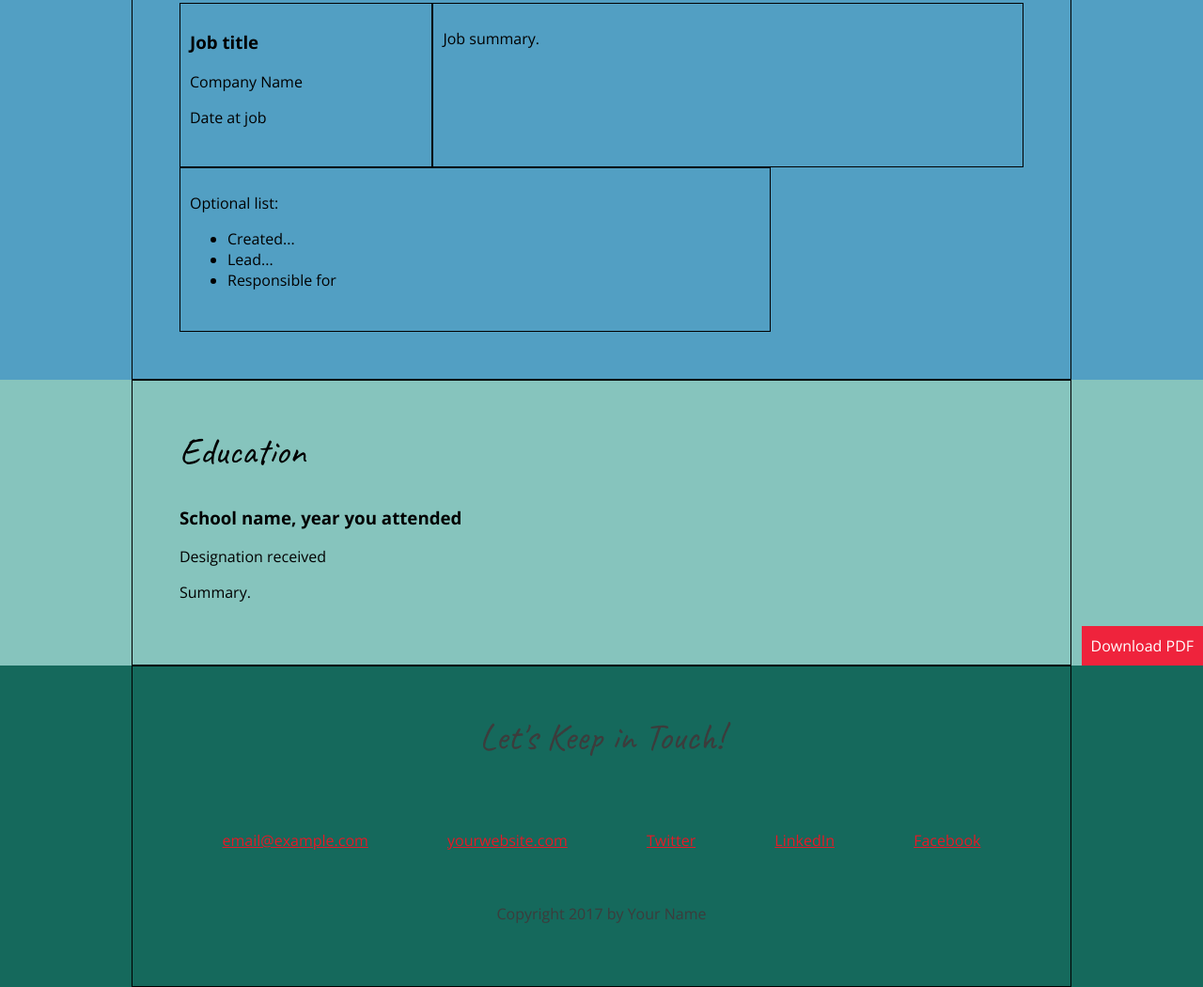
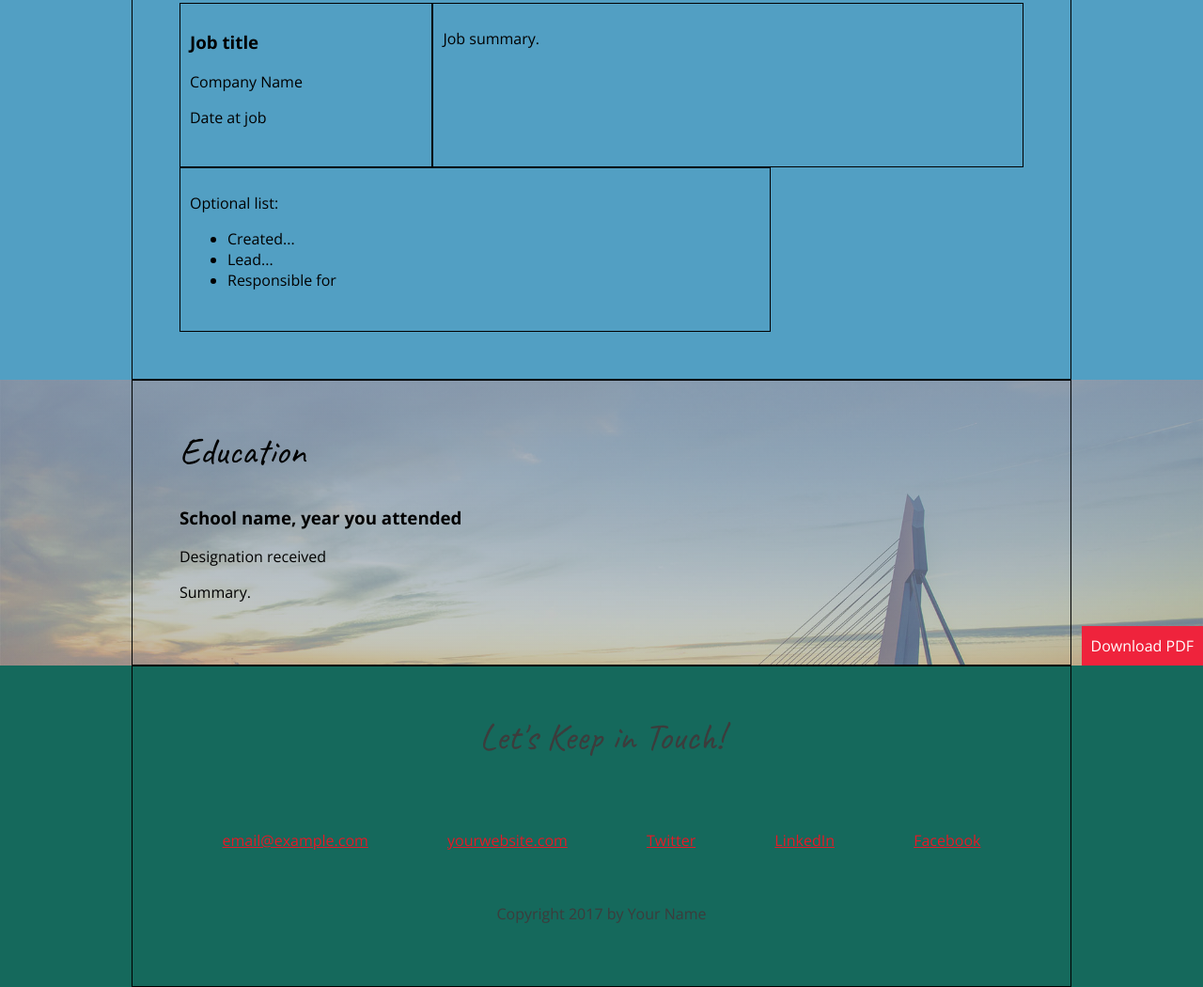
Before and after one commit to UXDSkillslab1718/3-css-essential-training-1-2-resume-files-YoushaZenCool, a plain HTML site: page CSS Essential Trianing 2/Chapter 2/index.html in a window 1280 px wide. Shown: the part 717-1767 px from the top of the page at 94% size. Drawn offline with nearby package versions, Linux system fonts and the light colour scheme.

Commit message:
Adding a Background Cover to Education

```diff
--- a/CSS Essential Trianing 2/Chapter 2/styles/mystyle.css
+++ b/CSS Essential Trianing 2/Chapter 2/styles/mystyle.css
@@ -117,6 +117,14 @@ footer {
   background: #86C4BD;
   position: relative;
 }
+.education {
+  background: linear-gradient(rgba(141, 153, 174, 0.8), rgba(141, 153, 174, 0.5)),
+              url(../images/bg-rdam.jpg) no-repeat fixed;
+  background-size: cover;
+}
+/* p + h3 {
+  margin-top: 30px;
+} */
 /* Navigation
 -------------------------*/
 nav {
```
Also changed, not shown: CSS Essential Trianing 2/Chapter 2/images/bg-rdam.jpg (added), 4 other files.
